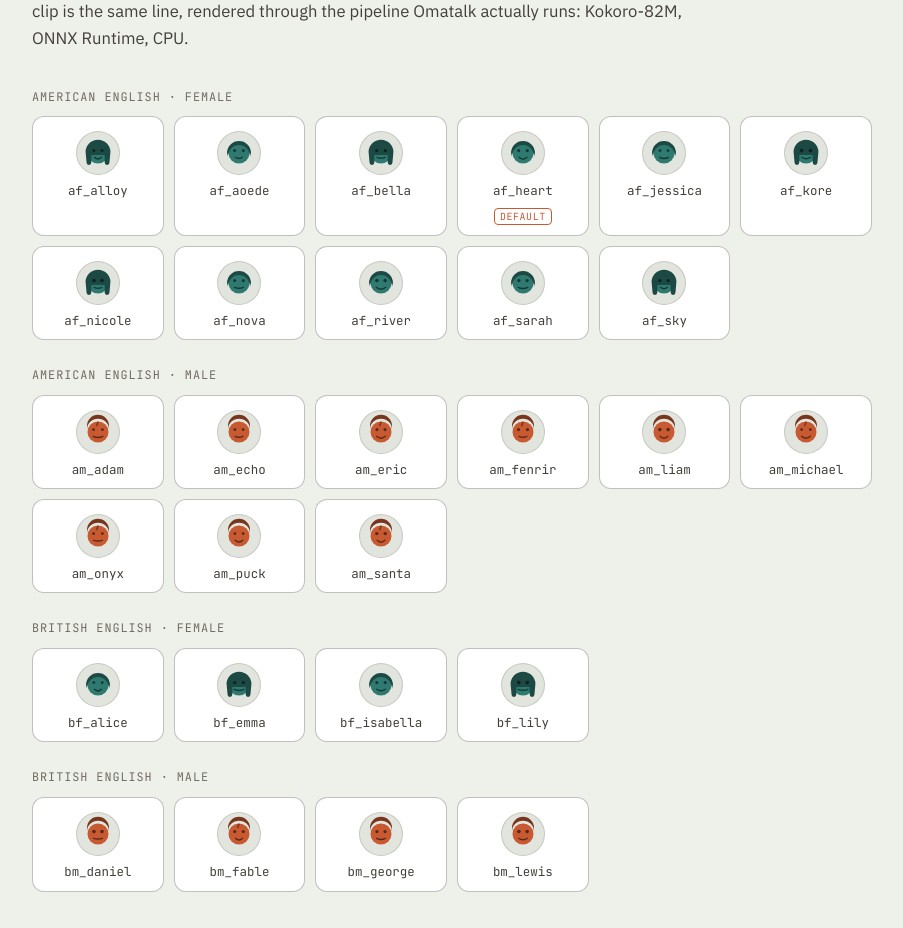
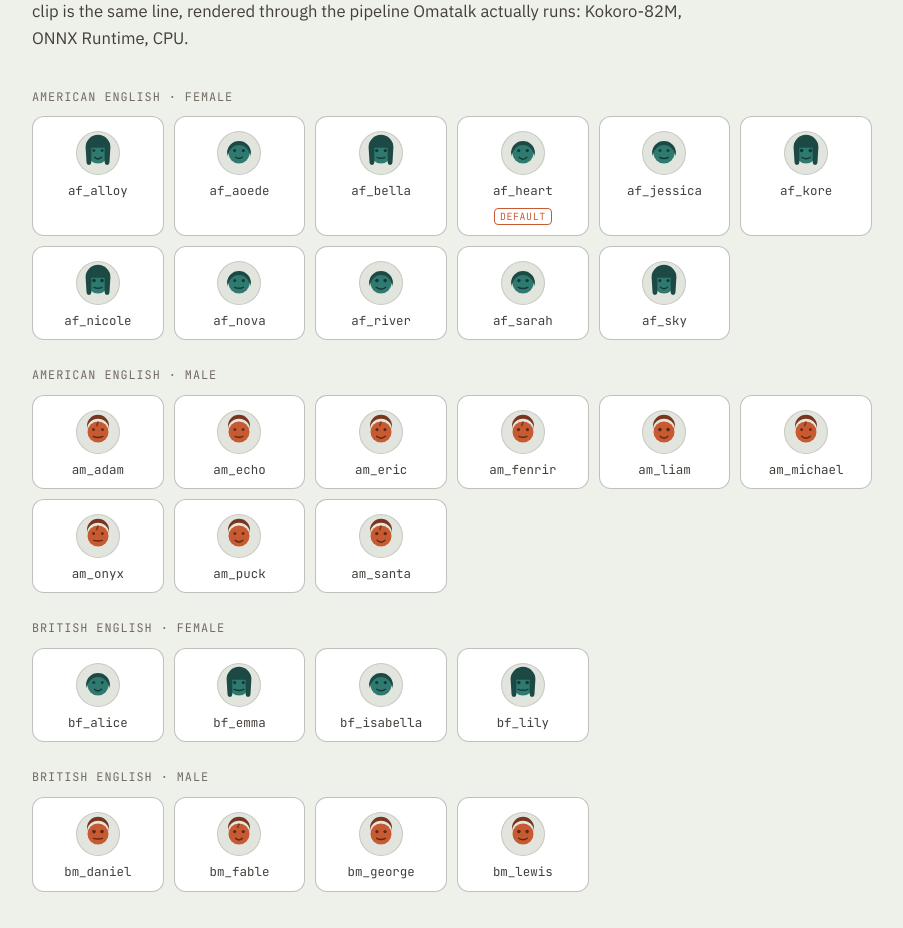
Before and after one commit to zerobearing2/omatalk, a plain HTML site: page public/index.html in a window 1280 px wide. Shown: the part 3680-4608 px from the top of the page, without its empty margins (188-1091 px from the left). Drawn offline with Linux system fonts and the light colour scheme.

Commit message:
Fix long-hair voice avatars covering the eyes
The face cutout in the long-hair path started at y=24, below eye
level (19.5), so the solid hair fill covered the eyes and only the
mouth showed through the gap. Raised the cutout to the hairline.

```diff
--- a/public/index.html
+++ b/public/index.html
@@ -945,7 +945,7 @@
     if (female) {
       var long = (h >> 14) % 2 === 0;
       if (long) {
-        hair = '<path d="M9 21 A13 13 0 0 1 35 21 L34 32 A2.5 2.5 0 0 1 29 32 L29 24 L15 24 L15 32 A2.5 2.5 0 0 1 10 32 Z" fill="' + hairColor + '"/>';
+        hair = '<path d="M9 16 A13 13 0 0 1 35 16 L34 32 A2.5 2.5 0 0 1 29 32 L29 16.5 L15 16.5 L15 32 A2.5 2.5 0 0 1 10 32 Z" fill="' + hairColor + '"/>';
       } else {
         hair = '<path d="M9.5 22 A12.5 12.5 0 0 1 34.5 22 L33.5 26 A11.5 12.5 0 0 0 10.5 26 Z" fill="' + hairColor + '"/>';
       }
```
